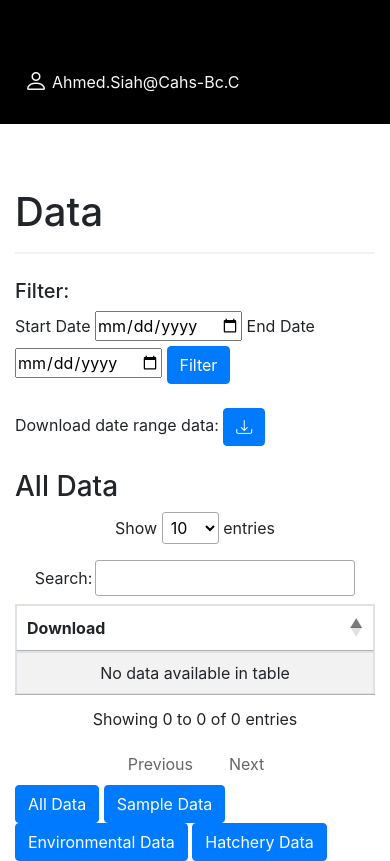
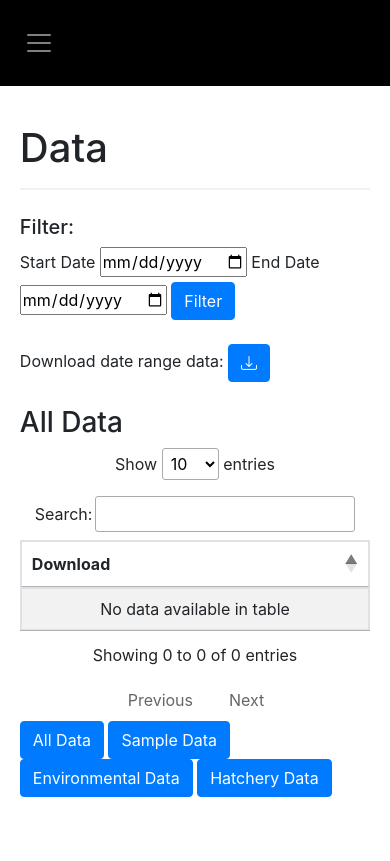
Before and after one commit to garenpham/BC-Centre-for-Aquatic-Health-Sciences, a Flask app: page /display_data in a window 390 px wide. After the commit the page ends 797 px from the top, so only its background shows below. Run offline with Flask 2, Linux system fonts and the light colour scheme; a user stored in the database is signed in; data that the repository does not hold is empty; some libraries are stand-ins or nearby versions.

Commit message:
navMobile_navHighlight

```diff
--- a/app/static/css/style.css
+++ b/app/static/css/style.css
@@ -14,6 +14,10 @@
 .fw-700 {
 	font-weight: 700;
 }
+.navbar-toggler {
+	border: 0;
+}
+
 /*Username*/
 .username i {
 	font-size: 24px;
@@ -67,3 +71,11 @@ hr {
 		width: 100%;
 	}
 }
+@media (max-width: 978px) {
+	.container {
+		padding-inline: 1.24rem 1.24rem;
+	}
+	.mb-10 {
+		margin-bottom: 2.4rem;
+	}
+}
--- a/app/static/js/app.js
+++ b/app/static/js/app.js
@@ -1 +1,21 @@
-console.log("Hello from app.js!");
+function highlight() {
+	var pageurl = location.href;
+	var dnl = document.getElementsByTagName("a");
+	for (i = 0; i < dnl.length; i++) {
+		var x = dnl.item(i);
+		if (x.href == pageurl) {
+			if (
+				!/Android|webOS|iPhone|iPad|iPod|BlackBerry/i.test(navigator.userAgent)
+			) {
+				// what you want to run in desktop
+				x.style.fontWeight = "bold";
+				x.style.color = "white";
+			} else {
+				// mobile
+				x.style.color = "white";
+			}
+		}
+	}
+}
+
+window.onload = highlight;
--- a/app/templates/public/templates/public_template.html
+++ b/app/templates/public/templates/public_template.html
@@ -7,7 +7,12 @@
 			name="viewport"
 			content="width=device-width, initial-scale=1, shrink-to-fit=no"
 		/>
+		<!--Font Awsome-->
 
+		<link
+			href="//netdna.bootstrapcdn.com/font-awesome/3.2.1/css/font-awesome.css"
+			rel="stylesheet"
+		/>
 		<!-- Bootstrap CSS -->
 		<link
 			rel="stylesheet"
@@ -30,9 +35,9 @@
 	</head>
 
 	<body>
-		<nav class="navbar navbar-expand-lg bg-black mb-10 p-4 d-flex">
+		<nav class="navbar navbar-expand-lg navbar-dark bg-black mb-10 p-4 d-flex">
 			<button
-				class="navbar-toggler"
+				class="navbar-toggler container text-black"
 				type="button"
 				data-toggle="collapse"
 				data-target="#navbarNav"
@@ -43,8 +48,10 @@
 				<span class="navbar-toggler-icon"></span>
 			</button>
 			<div class="container">
-				<div class="col d-flex justify-content-between">
-					<div class="row collapse navbar-collapse" id="navbarNav">
+				<div
+					class="justify-content-between collapse navbar-collapse"
+					id="navbarNav"
+				>
 					<ul class="navbar-nav">
 						<li class="nav-item">
 							<a class="nav-link text-gray" href="/about">Home</a>
@@ -53,18 +60,14 @@
 							<a class="nav-link text-gray" href="/documents">Documents</a>
 						</li>
 						<li class="nav-item">
-								<a class="nav-link text-gray" href="/visualization"
-									>Visualize</a
-								>
+							<a class="nav-link text-gray" href="/visualization">Visualize</a>
 						</li>
 						<li class="nav-item">
 							<a class="nav-link text-gray" href="/display_data">Database</a>
 						</li>
 						{% if current_user.role == 'admin' %}
 						<li class="nav-item">
-								<a class="nav-link text-gray" href="/metadata"
-									>Upload metadata</a
-								>
+							<a class="nav-link text-gray" href="/metadata">Upload metadata</a>
 						</li>
 						<li class="nav-item">
 							<a class="nav-link text-gray" href="/upload-file"
@@ -78,18 +81,18 @@
 							>
 						</li>
 					</ul>
-					</div>
 
-					<div class="row d-flex align-items-center username text-light">
+					<ul class="navbar-nav">
+						<li class="nav-item d-flex align-items-center username text-light">
 							<i class="bi bi-person pr-1"></i>
 							<div>
 								{% if current_user.is_authenticated %} {{
 								current_user.username.title() }}{% endif %}
 							</div>
+						</li>
+					</ul>
 				</div>
 			</div>
-			</div>
-
 			<!-- <div class="collapse navbar-collapse" id="navbarNav"> -->
 			<!--   <ul class="navbar-nav ml-auto"> -->
 			<!--     <li class="nav-item"> -->
```
Also changed, not shown: app/templates/public/about.html (+16 -6 lines). Lines whose indentation alone changed are shown as unchanged.
